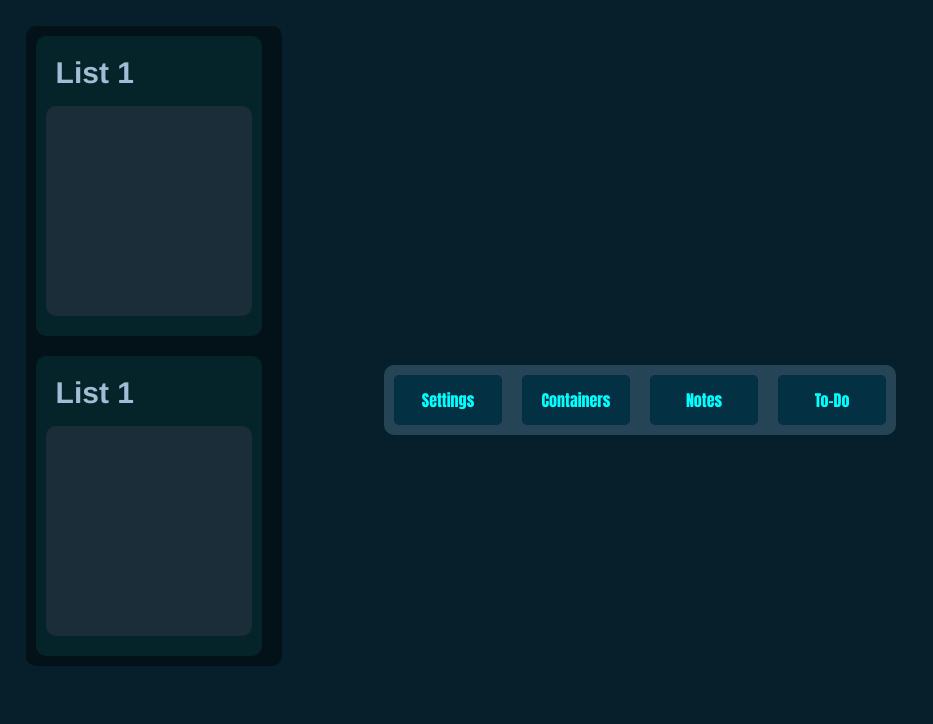
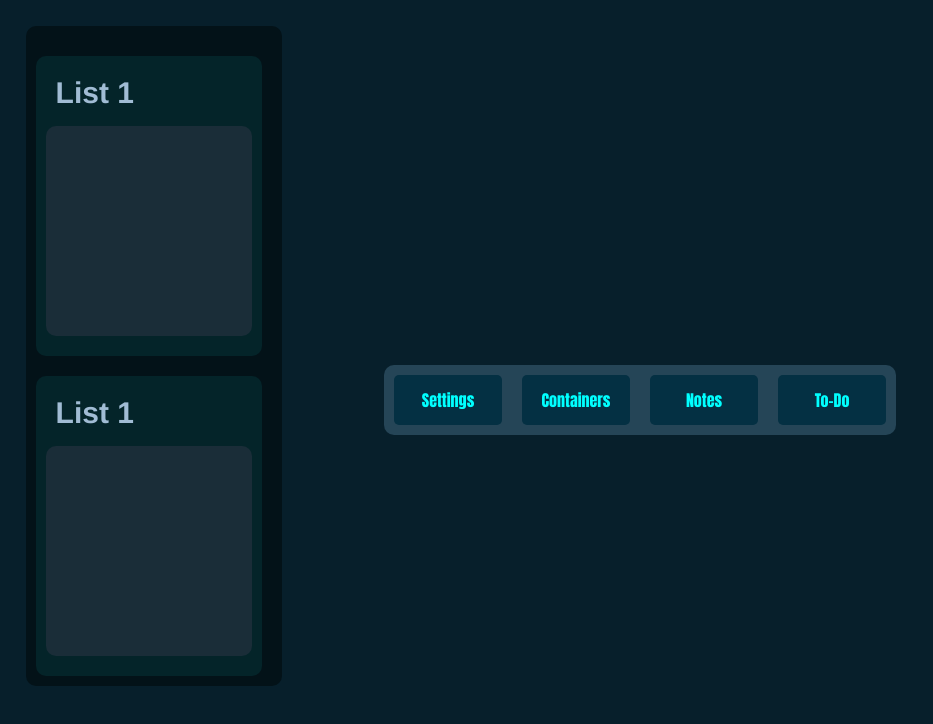
Before and after one commit to JanP1/Vite-React-Sandbox, a React (Vite) app: page / in a window 1280 px wide. Shown: the top 724 px of the page, without its empty margins (0-933 px from the left). Built offline with nearby package versions, Linux system fonts and the light colour scheme.

Commit message:
Borders on scrollable containers

```diff
--- a/src/App.css
+++ b/src/App.css
@@ -35,6 +35,9 @@
   background-color: #031218;
   display: flex;
   flex-direction: column;
+
+
+  border-top: solid 20px #031218;
 
   overflow: auto;
 
```
